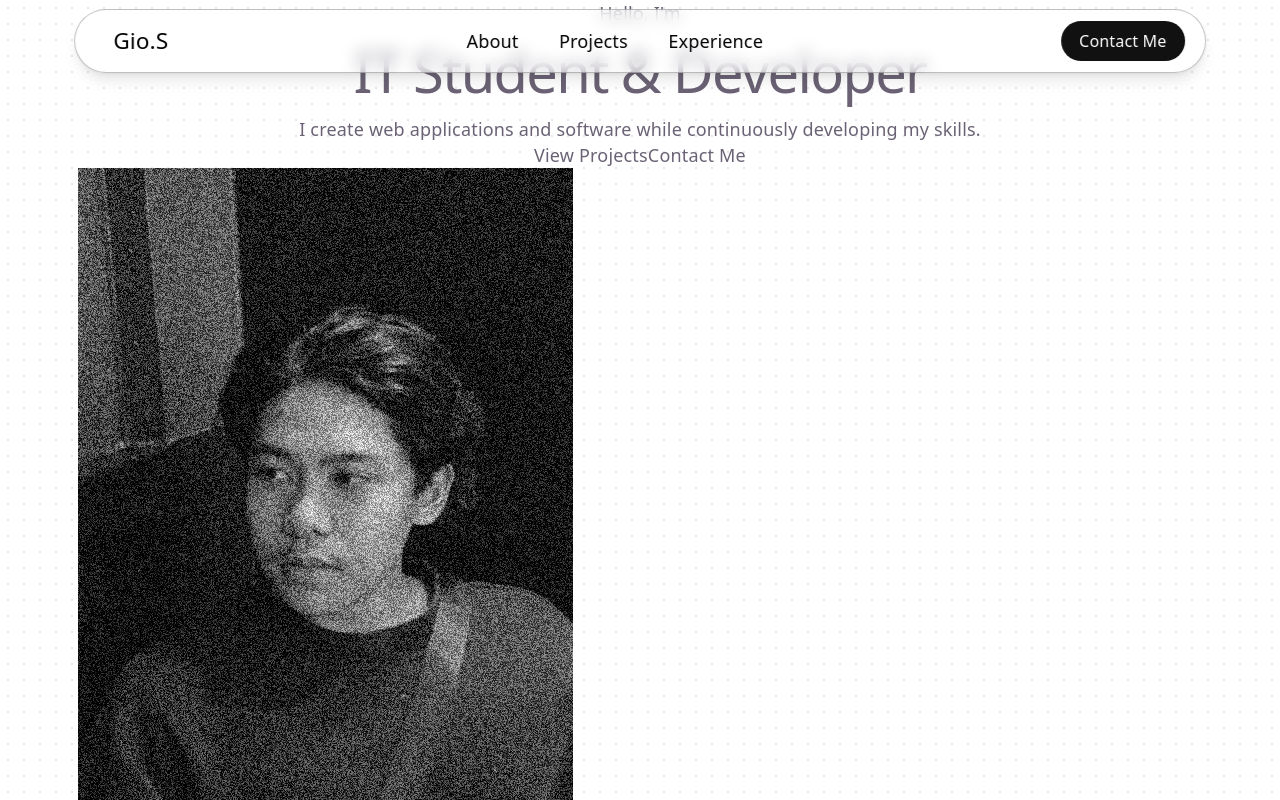
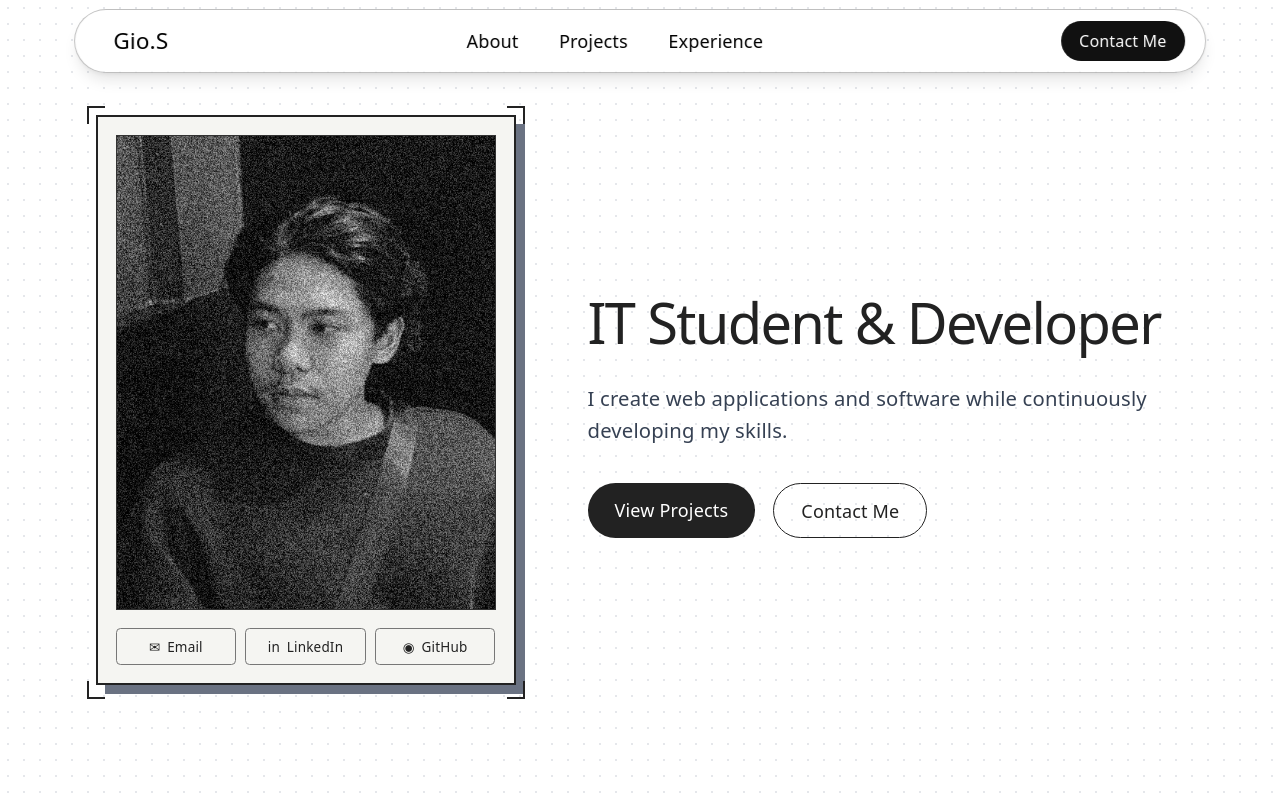
Before and after one commit to GiorenzS/NewPortfolio, a React (Vite) app: page / in a window 1280 px wide. Shown: the top 800 px of the page. Built offline with nearby package versions, Linux system fonts and the light colour scheme.

Commit message:
hero section initiated and image container added

```diff
--- a/src/sections/Hero.jsx
+++ b/src/sections/Hero.jsx
@@ -1,34 +1,83 @@
 import heroImage from '../assets/image.jpg';
+
+const SOCIAL_LINKS = [
+  { label: 'Email', href: 'mailto:your@email.com', icon: '✉' },
+  { label: 'LinkedIn', href: 'https://linkedin.com', icon: 'in' },
+  { label: 'GitHub', href: 'https://github.com', icon: '◉' },
+];
 
 function Hero() {
   return (
-    <section id="home" className="hero">
-      <div className="hero-content">
-        <p>Hello, I'm</p>
+    <section id="home" className="flex min-h-screen items-center justify-center px-4 py-24">
+      <div className="flex w-full max-w-5xl flex-col items-center gap-16 lg:flex-row lg:justify-between">
 
-        <h1>IT Student & Developer</h1>
+        {/* Image Section */}
+        <div className="relative w-full max-w-[420px] shrink-0">
 
-        <p>
-          I create web applications and software while
-          continuously developing my skills.
-        </p>
+          {/* Shadow Layer */}
+          <div className="absolute inset-0 translate-x-2 translate-y-2 bg-gray-500" />
 
-        <div className="hero-actions">
-          <a href="#projects">
-            View Projects
-          </a>
+          {/* Image Container */}
+          <div className="relative border-2 border-[#222] bg-[#f5f5f2] p-4">
 
-          <a href="#contact">
-            Contact Me
-          </a>
+            {/* Image */}
+            <div className="relative aspect-[4/5] overflow-hidden border border-[#333]">
+              <img
+                src={heroImage}
+                alt="Gio.S - IT Student & Developer"
+                className="h-full w-full object-cover"
+              />
+            </div>
+
+            {/* Social Links */}
+            <div className="mt-4 grid grid-cols-3 gap-2">
+              {SOCIAL_LINKS.map((link) => (
+                <a
+                  key={link.label}
+                  href={link.href}
+                  className="flex items-center justify-center gap-1.5 rounded border border-[#777] bg-[#f5f5f2] px-2 py-2 text-xs font-medium text-[#222] transition-colors duration-200 hover:bg-[#222] hover:text-white"
+                >
+                  <span aria-hidden="true">{link.icon}</span>
+                  {link.label}
+                </a>
+              ))}
+            </div>
+          </div>
+
+          {/* Corner Accents */}
+          <span className="absolute -left-2 -top-2 h-4 w-4 border-l-2 border-t-2 border-[#222]" />
+          <span className="absolute -right-2 -top-2 h-4 w-4 border-r-2 border-t-2 border-[#222]" />
+          <span className="absolute -bottom-3 -left-2 h-4 w-4 border-b-2 border-l-2 border-[#222]" />
+          <span className="absolute -bottom-3 -right-2 h-4 w-4 border-b-2 border-r-2 border-[#222]" />
         </div>
-      </div>
 
-      <div className="hero-image">
-        <img
-          src={heroImage}
-          alt="Your Name"
-        />
+        {/* Text Content */}
+        <div className="flex-1 text-center lg:text-left">
+          <h1 className="text-5xl font-medium tracking-tight text-[#222] md:text-6xl">
+            IT Student &amp; Developer
+          </h1>
+
+          <p className="mt-6 max-w-2xl text-lg leading-relaxed text-gray-700">
+            I create web applications and software while continuously developing my skills.
+          </p>
+
+          {/* CTA Buttons */}
+          <div className="mt-8 flex justify-center gap-4 lg:justify-start">
+            <a
+              href="#projects"
+              className="rounded-full bg-[#222] px-6 py-3 font-medium text-white transition-transform duration-200 hover:scale-105"
+            >
+              View Projects
+            </a>
+            <a
+              href="#contact"
+              className="rounded-full border border-[#222] bg-transparent px-6 py-3 font-medium text-[#222] transition-transform duration-200 hover:scale-105"
+            >
+              Contact Me
+            </a>
+          </div>
+        </div>
+
       </div>
     </section>
   );
```
Also changed, not shown: src/components/Navbar.jsx (+0 -24 lines).
